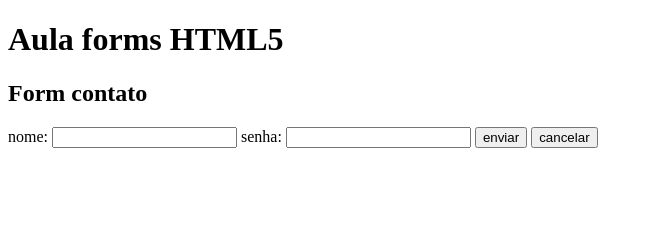
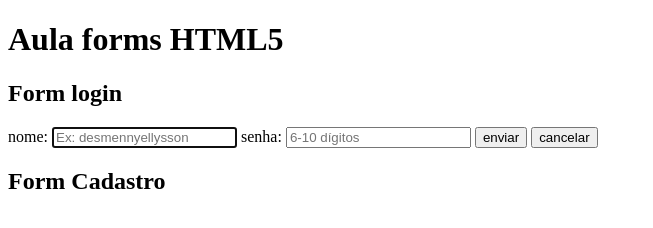
Before and after one commit to jademirf/unit_aula_forms, a plain HTML site: page index.html in a window 1280 px wide. Shown: the whole page, without its empty margins (0-653 px from the left). Drawn offline with Linux system fonts and the light colour scheme.

Commit message:
criando section cadastro

```diff
--- a/index.html
+++ b/index.html
@@ -12,17 +12,33 @@
     <h1>Aula forms HTML5</h1>
   </header>
   <main>
+    <section id="login">
       <header>
-            <h2>Form contato</h2>
+        <h2>Form login</h2>
       </header>
       <form action="#" method="get">
         <label for="username">nome:</label>
-            <input type="text" id="username" name="username">
+        <input
+          autofocus
+          type="text"
+          id="username"
+          name="username"
+          placeholder="Ex: desmennyellysson"
+          maxlength="5"
+          required
+        >
         <label for="userpass">senha:</label>
-            <input type="password" id="userpass" name="userpass">
+        <input type="password" id="userpass" name="userpass" placeholder="6-10 dígitos" required>
         <input type="submit" value="enviar">
         <input type="reset" value="cancelar">
       </form>
+    </section>
+
+    <section id="cadastro">
+      <header>
+        <h2>Form Cadastro</h2>
+      </header>
+    </section>
   </main>
 </body>
 </html>
```
Lines whose indentation alone changed are shown as unchanged.
